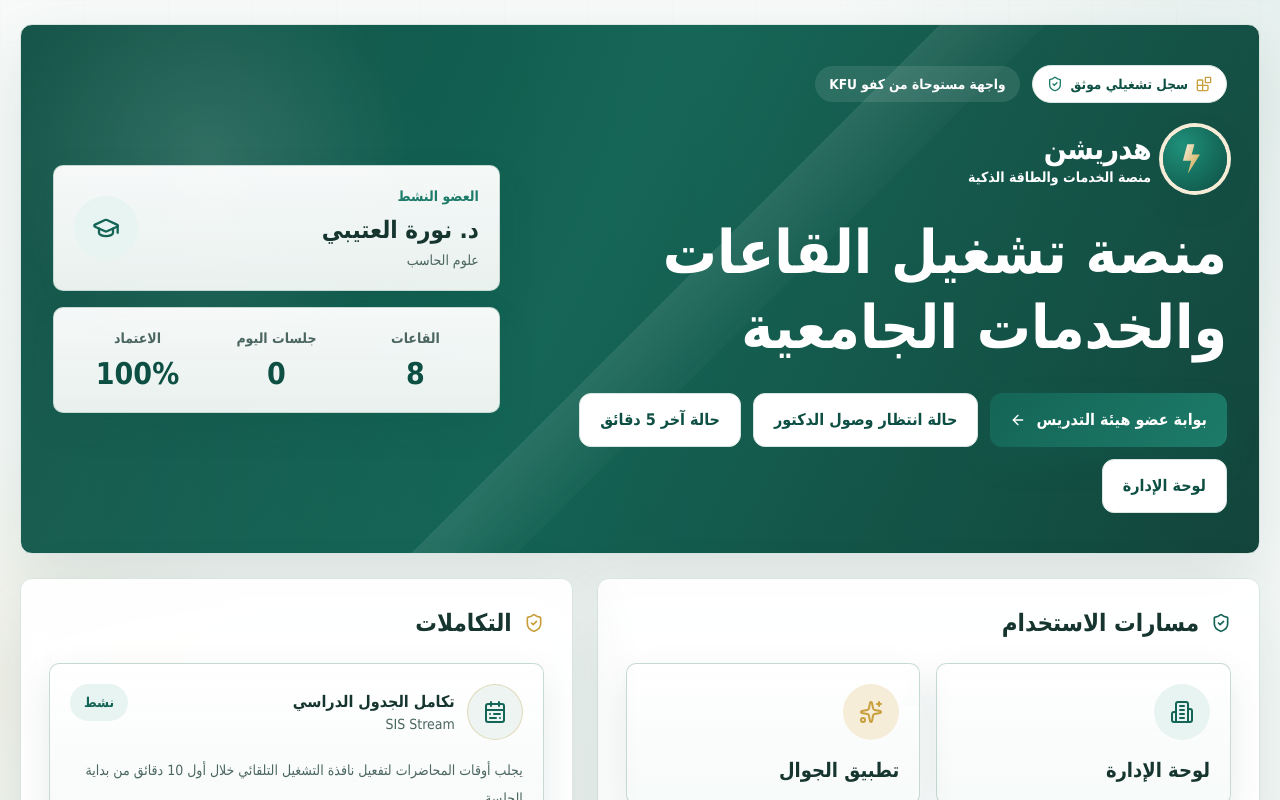
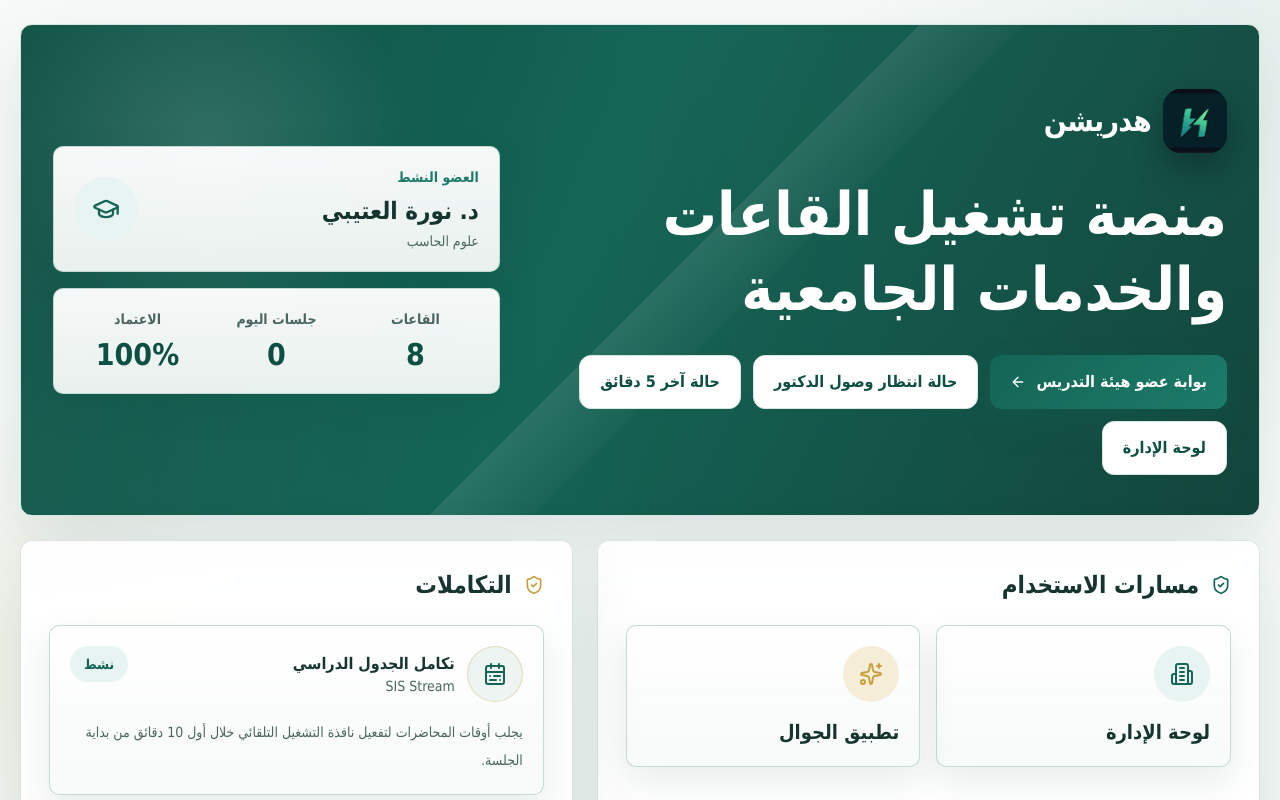
Before and after one commit to KYA24/Haderation, a Next.js app: page / in a window 1280 px wide. Shown: the top 800 px of the page. Built offline with nearby package versions, Linux system fonts and the light colour scheme.

Commit message:
Refactor code structure for improved readability and maintainability

```diff
--- a/app/page.js
+++ b/app/page.js
@@ -1,7 +1,6 @@
 import Link from "next/link";
 import { ArrowLeft, Building2, GraduationCap, ShieldCheck, Sparkles } from "lucide-react";
 import AppShell from "@/components/app-shell";
-import BlockchainBadge from "@/components/blockchain-badge";
 import BrandMark from "@/components/brand-mark";
 import IntegrationCard from "@/components/integration-card";
 import { getAdminOverview, getFacultyPortalData } from "@/lib/domain";
@@ -20,10 +19,6 @@ export default async function HomePage() {
         <section className="hero-banner card overflow-hidden px-6 py-8 md:px-8 md:py-10">
           <div className="grid gap-8 lg:grid-cols-[1.4fr_0.9fr] lg:items-center">
             <div>
-              <div className="flex flex-wrap items-center gap-3">
-                <BlockchainBadge />
-                <span className="badge bg-white/10 text-white">واجهة مستوحاة من كفو KFU</span>
-              </div>
               <div className="mt-6 max-w-3xl">
                 <BrandMark className="text-white [&_p]:text-white" />
                 <h1 className="mt-6 text-4xl font-black leading-tight md:text-6xl">
--- a/components/brand-mark.js
+++ b/components/brand-mark.js
@@ -1,24 +1,17 @@
 export default function BrandMark({ compact = false, className = "" }) {
   return (
     <div className={`flex items-center gap-3 ${className}`.trim()}>
-      <div className="flex h-16 w-16 items-center justify-center rounded-full bg-[radial-gradient(circle_at_30%_30%,#1f907a,#0d4f43)] shadow-[0_12px_28px_rgba(13,79,67,.22)] ring-4 ring-[#f6edd8]">
-        <svg viewBox="0 0 80 80" className="h-11 w-11" aria-hidden="true">
-          <defs>
-            <linearGradient id="brandFlash" x1="0" y1="0" x2="1" y2="1">
-              <stop offset="0%" stopColor="#f7f1df" />
-              <stop offset="100%" stopColor="#c89f3d" />
-            </linearGradient>
-          </defs>
-          <path
-            d="M26 13h13l-5 19h15L27 67l6-24H18z"
-            fill="url(#brandFlash)"
-          />
-        </svg>
+      <div className="h-16 w-16 overflow-hidden rounded-[18px] bg-[#0b2421] shadow-[0_14px_30px_rgba(6,18,16,.35)]">
+        <img
+          src="/brand.png"
+          alt="شعار هدريشن"
+          className="h-full w-full object-cover"
+          loading="eager"
+        />
       </div>
       {!compact ? (
         <div>
           <p className="text-3xl font-black tracking-tight text-[var(--kfu-green-900)]">هدريشن</p>
-          <p className="text-sm font-bold text-[var(--kfu-green-700)]">منصة الخدمات والطاقة الذكية</p>
         </div>
       ) : null}
     </div>
```
Also changed, not shown: data/image.png (added), public/brand.png (added).
